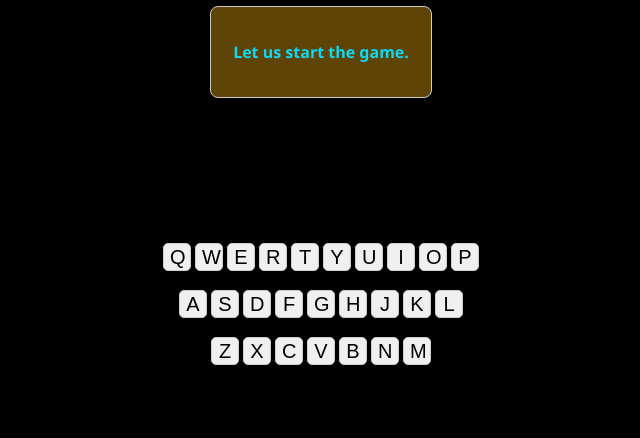
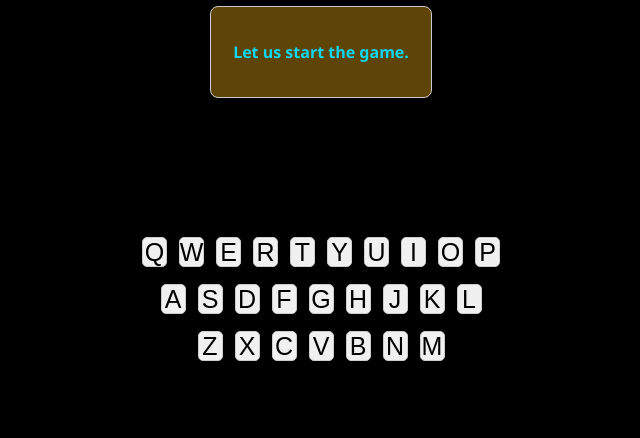
Before and after one commit to ShubhayuSingha/shubhayu, a Node server app: page /hangman/hangman.html in a window 1280 px wide. Shown: the part 378-816 px from the top of the page, without its empty margins (319-959 px from the left). Run offline with Node 20, Linux system fonts and the light colour scheme; some libraries are stand-ins or nearby versions.

Commit message:
Add files via upload

```diff
--- a/public/hangman/hangman.html
+++ b/public/hangman/hangman.html
@@ -12,7 +12,7 @@
         <h1>HANGMAN GAME</h1>
         <div id="word-container">
             <p id="word-display"></p>
-            <p id="lives-display"></p>
+            <p id="lives-display" class="blink"></p>
         </div>
     </div>
 
@@ -24,7 +24,7 @@
 <div id="update-container">
 
     <div id="feedback-container">
-        <p id="feedback"></p>
+        <p id="feedback" class="blink"></p>
     </div>
 </div>
 
--- a/public/hangman/hangman.js
+++ b/public/hangman/hangman.js
@@ -36,6 +36,8 @@ function initializeGame() {
     generateLetterButtons();
     hideEndGameButtons();
 
+    letterButtonsContainer.style.display = 'block';
+
     // Enable all letter buttons
     letterButtonsContainer.querySelectorAll('button').forEach(button => {
         button.disabled = false; // Ensure all buttons are enabled
@@ -49,8 +51,8 @@ function initializeGame() {
     displayWord = selectedWord.split('').map(letter => letter === ' ' ? ' ' : '_');
 
     wordDisplay.textContent = displayWord.join(' ');
-    livesDisplay.textContent = "Lives: " + lives;
-    feedback.textContent = 'Let us start the game.';
+    livesDisplay.textContent= "Lives: " + lives;
+    showFeedbackMessage('Let us start the game.');
     guessedLettersContainer.textContent = '';
 
     // Hide new game buttons container
@@ -77,7 +79,7 @@ const homeButton = document.getElementById('home-button'); // Home button
 
 // Display initial word state
 wordDisplay.textContent = displayWord.join(' ');
-livesDisplay.textContent = "Lives: " + lives;
+showLivesMessage("Lives: " + lives);
 
 function showFeedbackMessage(message) {
     // Apply blink effect
@@ -88,6 +90,18 @@ function showFeedbackMessage(message) {
         feedback.textContent = message;
         // Remove the blink effect class after updating the text
         feedback.classList.remove('blink');
+    }, 100); // Duration should match the CSS animation duration
+}
+
+function showLivesMessage(message) {
+    // Apply blink effect
+    livesDisplay.classList.add('blink');
+
+    // Wait for the animation to complete before updating the text content
+    setTimeout(() => {
+        livesDisplay.textContent = message;
+        // Remove the blink effect class after updating the text
+        livesDisplay.classList.remove('blink');
     }, 500); // Duration should match the CSS animation duration
 }
 
@@ -97,7 +111,7 @@ function updateWordDisplay() {
 
 function reduceLife() {
     lives--;
-    livesDisplay.textContent = "Lives: " + lives;
+    showLivesMessage("Lives: " + lives);
 }
 
 function sameLife() {
@@ -147,7 +161,7 @@ function handleGuess(letter, button) {
         }
     }
     if (lives === 0) {
-        livesDisplay.textContent = "Lives: " + 0;
+        showLivesMessage("Lives: " + 0);
         showFeedbackMessage('Unlucky... You lost the game. The word was: ' + selectedWord);
         showEndGameButtons();
         disableAllLetterButtons();
@@ -187,11 +201,13 @@ function generateLetterButtons() {
 // Function to show end game buttons
 function showEndGameButtons() {
     newGameContainer.style.display = 'flex';
+    letterButtonsContainer.style.display = 'none'
 }
 
 function showHomeButtonOnly() {
     newGameContainer.style.display = 'flex';
     newGameButton.style.display = 'none'; // Hide the new game button
+    letterButtonsContainer.style.display = 'none'
 }
 
 function hideEndGameButtons() {
--- a/public/hangman/style.css
+++ b/public/hangman/style.css
@@ -118,23 +118,7 @@ body{
     background-color: red;
 }
 
-/* Basic styles for the keyboard */
-.keyboard {
-    display: flex;
-    flex-direction: column;
-    align-items: center;
-    align-self: center;
-    margin: 10px;
-    body{
-    font-family: 'Segoe UI', Tahoma, Geneva, Verdana, sans-serif;
-    display: flex;
-    flex-direction: column;
-    align-items: center;
-    height: 100vh;
-    background-color: black;
-    color: white;
 
-}
 .container {
     display: flex;
     justify-content: center;
@@ -142,17 +126,6 @@ body{
     gap: 20px; /* Adjust the gap between containers */
 }
 
-#hangman-container{
-    font-size: 24px;
-    background-color: darkred;
-    padding: 10px;
-    border-radius: 20px;
-    box-shadow: 0 4px 8px rgba(0,0,0, 0.1);
-    text-align: center;
-    width: 270px;
-    margin-top: 10px;
-    margin-bottom: 30px;
-}
 
 #lives-display{
     color: yellow;
@@ -231,13 +204,23 @@ body{
 }
 
 /* Basic styles for the keyboard */
+
 .keyboard {
     display: flex;
     flex-direction: column;
     align-items: center;
     align-self: center;
     margin: 10px;
-    max-width: 100%;
+    body{
+    font-family: 'Segoe UI', Tahoma, Geneva, Verdana, sans-serif;
+    display: flex;
+    flex-direction: column;
+    align-items: center;
+    height: 100vh;
+    background-color: black;
+    color: white;
+
+    }
 }
 
 .keyboard-row {
@@ -248,15 +231,19 @@ body{
 }
 
 .keyboard-row button {
-    width: 28px; /* Adjust width as needed */
-    height: 28px; /* Adjust height as needed */
-    margin: 2px;
-    font-size: 20px; /* Adjust font size as needed */
+    display: flex;
+    width: 25px; /* Adjust width as needed */
+    height: 30px; /* Adjust height as needed */
+    margin: 6px;
+    font-size: 25px; /* Adjust font size as needed */
     background-color: #f0f0f0; /* Background color */
     border: 1px solid #ccc; /* Border color */
     border-radius: 5px; /* Rounded corners */
     cursor: pointer;
     transition: background-color 0.3s, transform 0.1s;
+    justify-content: center;
+    align-items: center;
+
 }
 
 .keyboard-row button:active {
@@ -278,37 +265,10 @@ body{
 }
 
 .blink {
-    animation: blink 0.5s linear;
+    animation: blink 0.1s linear;
 }
 
-}
 
-.keyboard-row {
-    display: flex;
-    justify-content: center;
-    margin: 5px 0;
-}
-
-.keyboard-row button {
-    width: 20px; /* Adjust width as needed */
-    height: 20px; /* Adjust height as needed */
-    margin: 2px;
-    font-size: 12px; /* Adjust font size as needed */
-    background-color: #f0f0f0; /* Background color */
-    border: 1px solid #ccc; /* Border color */
-    border-radius: 5px; /* Rounded corners */
-    cursor: pointer;
-    transition: background-color 0.3s, transform 0.1s;
-}
-
-.keyboard-row button:active {
-    background-color: #ddd; /* Darker background on click */
-    transform: scale(0.95); /* Slightly shrink button on click */
-}
-
-.keyboard-row button:hover {
-    background-color: #e0e0e0; /* Light background on hover */
-}
 
 
 @media (max-width: 600px) {
```
